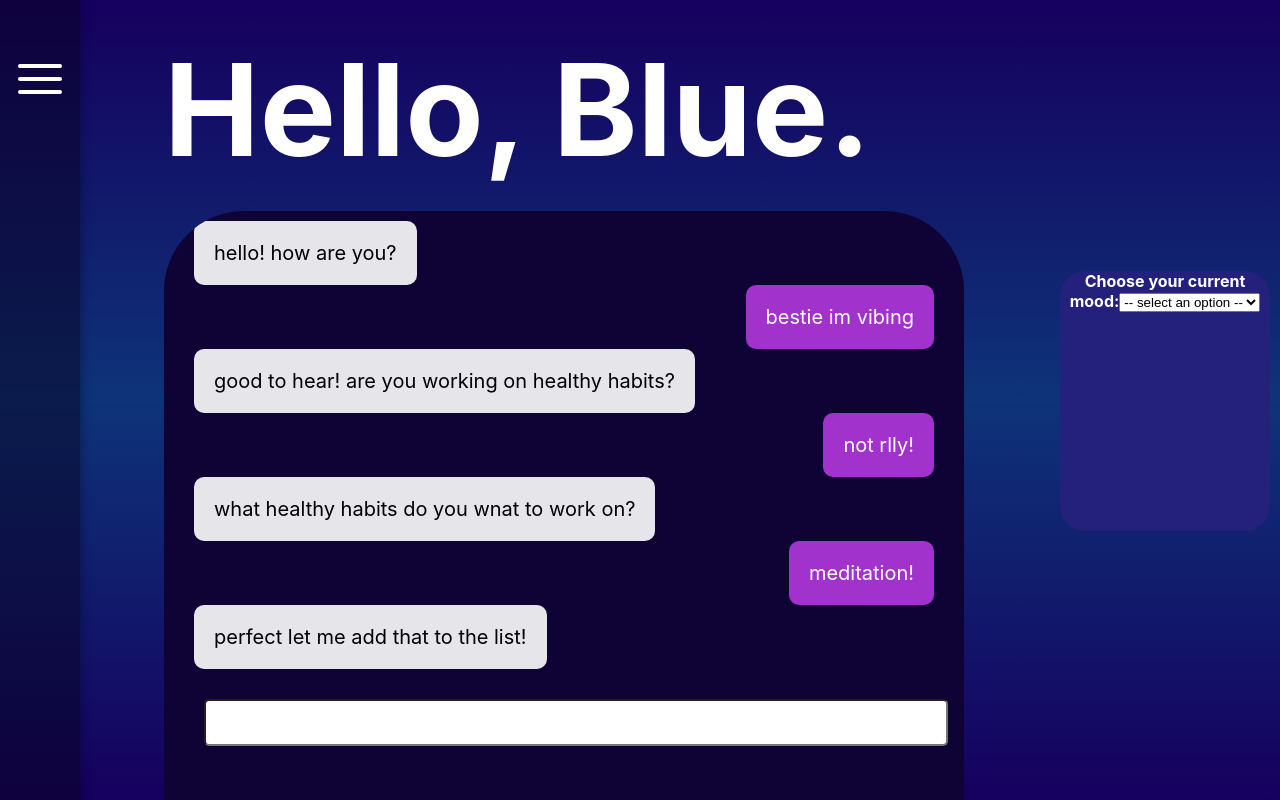
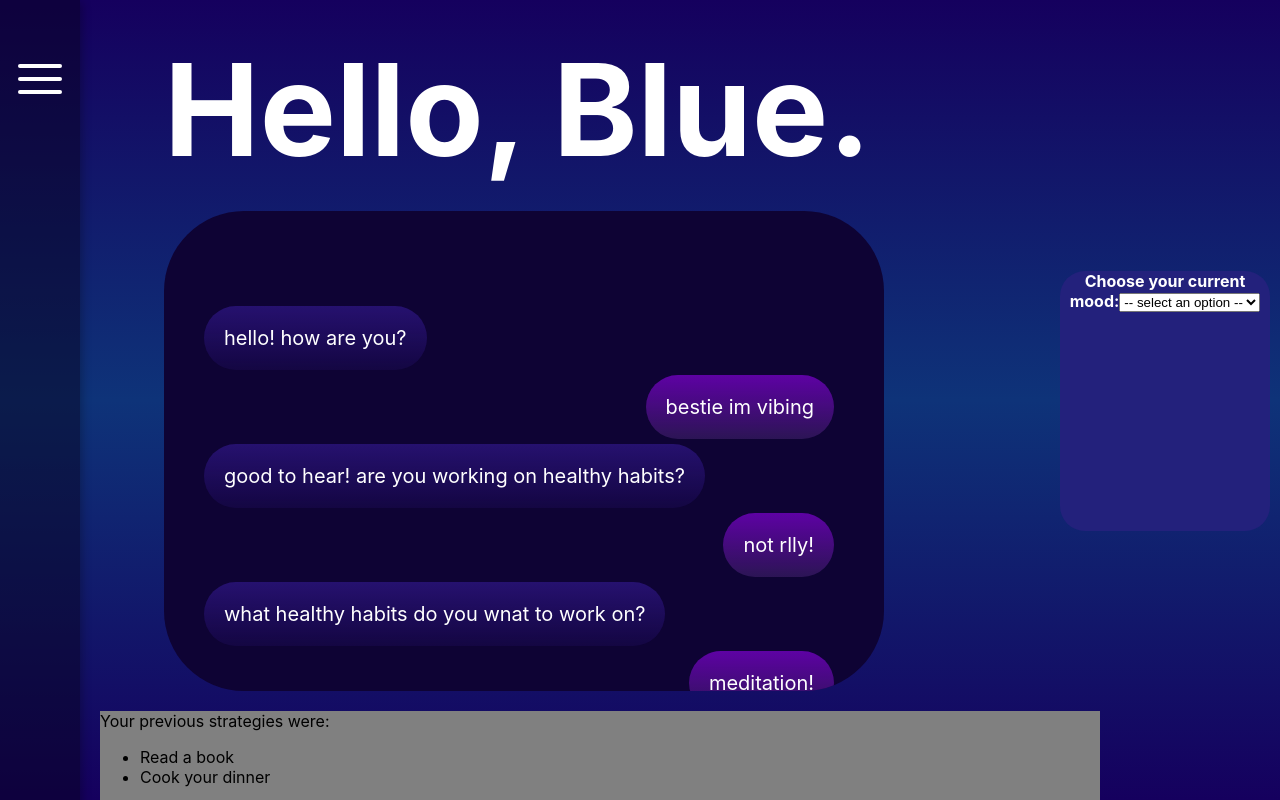
Before and after one commit to anna-m120/motAIve, a React (Create React App) app in the folder hack-western-app/: page / in a window 1280 px wide. Built offline with nearby package versions, Linux system fonts and the light colour scheme.

Commit message:
Almost finished chatbox

```diff
--- a/hack-western-app/src/Chat.jsx
+++ b/hack-western-app/src/Chat.jsx
@@ -40,7 +40,7 @@ function Chat(){
 		{messages.map(({bot, message}) => generateMessage(bot, message))}
 		<form className="form" onSubmit={(e) => sendMessage(e)}>
         <label></label>
-          <input disabled={!isInputAvaliable} type="text" value={value} onChange={(e) => {handleChange(e.target.value)}} />
+          <input placeholder="Enter message here." disabled={!isInputAvaliable} type="text" value={value} onChange={(e) => {handleChange(e.target.value)}} />
       </form>
 	</div>
 }
--- a/hack-western-app/src/chat.css
+++ b/hack-western-app/src/chat.css
@@ -1,13 +1,12 @@
 .chat-container{
     margin-top: 1.5em;
     margin-left: 4rem;
-    width: 50em;
-    height:50em;
+    width: 45em;
+    height:30em;
     background: #0E0334;
     display: relative;
     overflow-y: scroll;
     border-radius: 5em;
-
 }
 
 ::-webkit-scrollbar {
@@ -16,12 +15,13 @@
 
 .msg {
     font-size: 1.25rem;
+    margin-top: 5em;
+}
 
-}
 .msg_bot {
-
     padding: 0.5em;
     margin: 1em;
+    padding: 0.75em 0 0.75em 0;
 }
 .msg_usr {
     margin: 1em;
@@ -33,30 +33,38 @@
 .msg_usr_text {
     color: #fff;
     padding: 1em;
-    border-radius: 10px;
-    background-color: #a133cc;
+    background-image: linear-gradient(#5E02A4, rgb(165, 93, 219, 0.2));
+    border-radius: 5em;
+    margin-right: 1em;
 }
 .msg_bot_text {
-    color: #000;
+    color: white;
     padding: 1em;
-
-    border-radius: 10px;
-    background-color: #e5e5ea;
+    border-radius: 5em;
+    background-image: linear-gradient(#26116F, rgb(38, 17, 111, 0.25));
+    margin-left: 1em;
 }
 .form {
     margin: 2em;
 }
 .form input {
-    width: 100%;
+    border: 0.15em solid #392B69;
+    width: 95%;
+    height: 2em;
     padding: 0.5em;
-    border-radius: 5px;
+    border-radius: 5em;
     font-size: 1em;
+    background-color: transparent;
+}
+
+.form input::placeholder {
+    color: #392B69;
 }
 
 .loading_msg {
-    color: #000;
+    color: #fff;
     padding: 1em;
-
-    border-radius: 10px;
-    background-color: #e5e5ea;
+    background-image: linear-gradient(#26116F, rgb(38, 17, 111, 0.25));
+    border-radius: 5em;
+    margin-left: 1em;
 }
```
Also changed, not shown: hack-western-app/src/Menu.css (added, +14 -0 lines), hack-western-app/src/Menu.jsx (added, +13 -0 lines), 2 other files (tests, documents, lock files or other folders).
